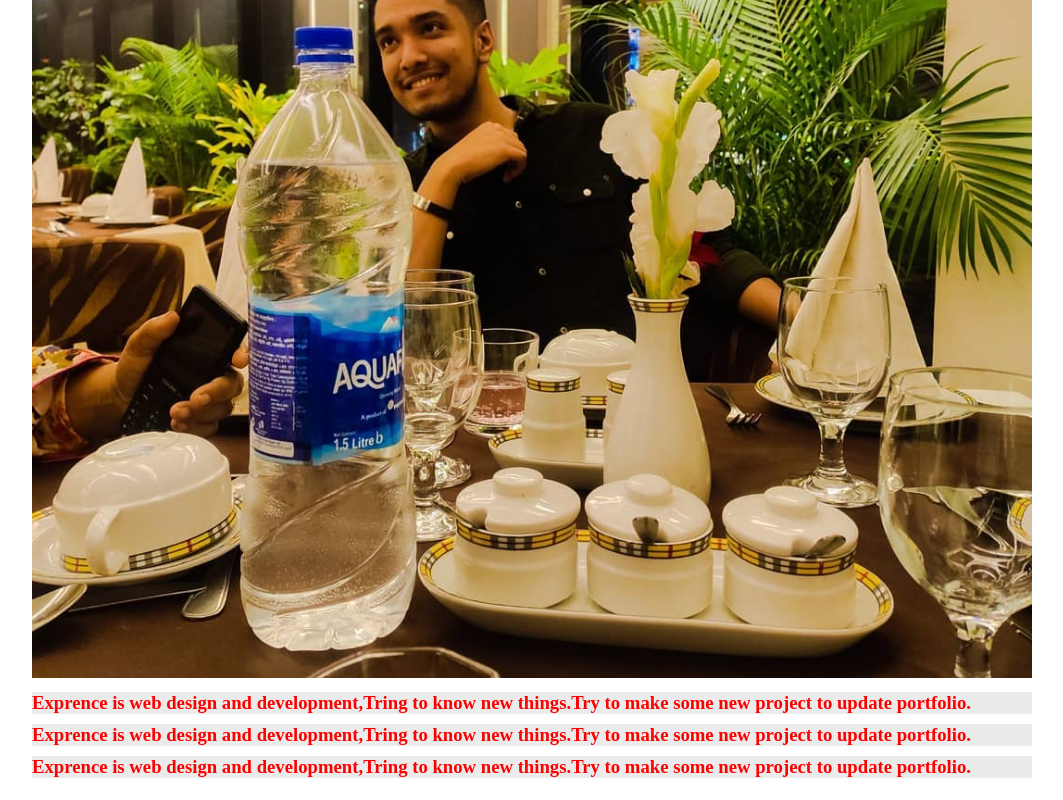
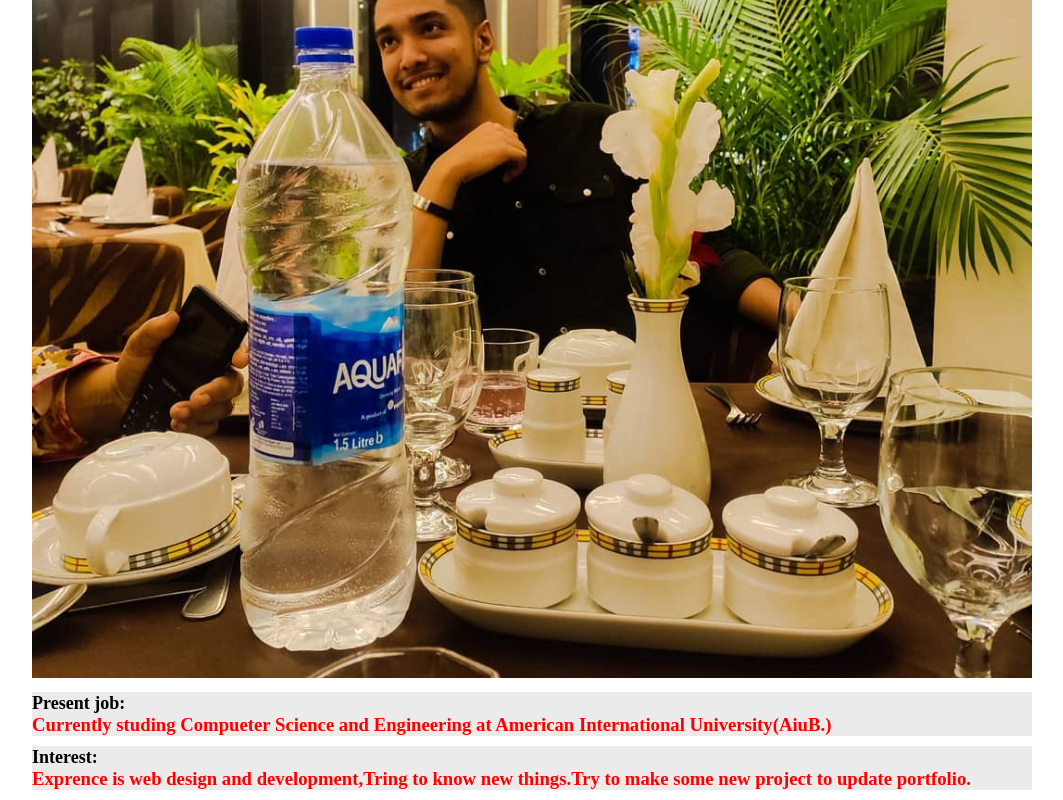
Before and after one commit to Amicableifti/Frontend_Web_Design-Project-1, a plain HTML site: page index.html in a window 1280 px wide. Shown: the part 367-1167 px from the top of the page, without its empty margins (108-1171 px from the left). Drawn offline with Linux system fonts and the light colour scheme.

Commit message:
Add files via upload

```diff
--- a/css/style.css
+++ b/css/style.css
@@ -56,3 +56,9 @@ text-shadow: 5px 2px 2px darkgrey;
 
 text-transform: uppercase;
 }
+label{
+
+color: black;
+
+font-size: large;
+}
--- a/index.html
+++ b/index.html
@@ -14,15 +14,15 @@
       </h1>
         <img src="image/iftinur.jpg">
        <h3>
+       	<label>Present job: </label>
+       	<br>
+       	Currently studing Compueter Science and Engineering at American International University(AiuB.)
+       </h3>
+       <h3>
+       	<label>Interest:</label>
+       	<br>
        	Exprence is web design and development,Tring to know new things.Try to make some new project to update portfolio.
        </h3>
-       <h3>
-       	Exprence is web design and development,Tring to know new things.Try to make some new project to update portfolio.
-       </h3>
-       <h3>
-       	Exprence is web design and development,Tring to know new things.Try to make some new project to update portfolio.
-       </h3>
-
 
      </div>
 
```
